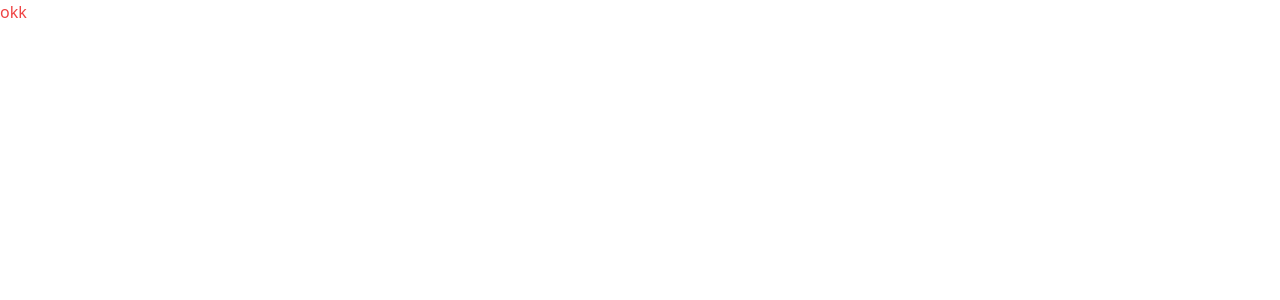
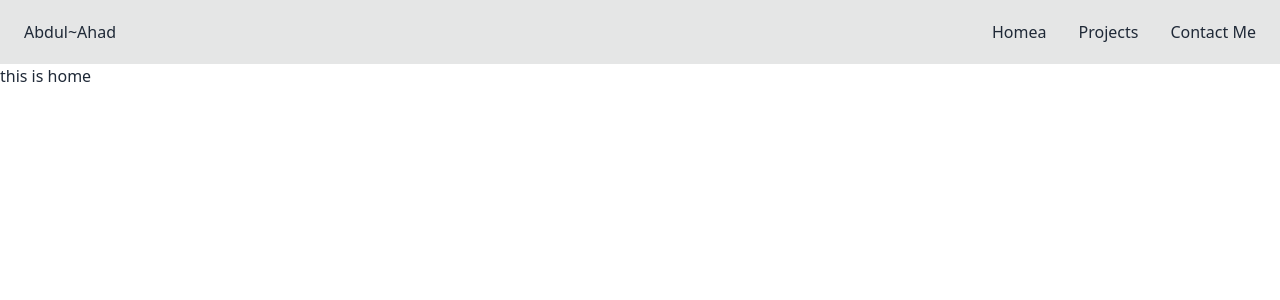
Before and after one commit to abdulahad-gh/portfolio, a React (Create React App) app: page / in a window 1280 px wide. Shown: the top 300 px of the page. Built offline with nearby package versions, Linux system fonts and the light colour scheme.

Commit message:
added navbar

```diff
--- a/public/index.html
+++ b/public/index.html
@@ -1,14 +1,12 @@
 <!DOCTYPE html>
-<html lang="en">
+<html lang="en" data-theme="light">
+
 <head>
   <meta charset="utf-8" />
   <link rel="icon" href="%PUBLIC_URL%/favicon.ico" />
   <meta name="viewport" content="width=device-width, initial-scale=1" />
   <meta name="theme-color" content="#000000" />
-    <meta
-      name="description"
-      content="Web site created using create-react-app"
-    />
+  <meta name="description" content="Web site created using create-react-app" />
   <link rel="apple-touch-icon" href="%PUBLIC_URL%/logo192.png" />
   <!--
       manifest.json provides metadata used when your web app is installed on a
@@ -26,6 +24,7 @@
     -->
   <title>React App</title>
 </head>
+
 <body>
   <noscript>You need to enable JavaScript to run this app.</noscript>
   <div id="root"></div>
@@ -40,4 +39,5 @@
       To create a production bundle, use `npm run build` or `yarn build`.
     -->
 </body>
+
 </html>
--- a/src/App.css
+++ /dev/null
@@ -1,38 +0,0 @@
-.App {
-  text-align: center;
-}
-
-.App-logo {
-  height: 40vmin;
-  pointer-events: none;
-}
-
-@media (prefers-reduced-motion: no-preference) {
-  .App-logo {
-    animation: App-logo-spin infinite 20s linear;
-  }
-}
-
-.App-header {
-  background-color: #282c34;
-  min-height: 100vh;
-  display: flex;
-  flex-direction: column;
-  align-items: center;
-  justify-content: center;
-  font-size: calc(10px + 2vmin);
-  color: white;
-}
-
-.App-link {
-  color: #61dafb;
-}
-
-@keyframes App-logo-spin {
-  from {
-    transform: rotate(0deg);
-  }
-  to {
-    transform: rotate(360deg);
-  }
-}
--- a/src/App.js
+++ b/src/App.js
@@ -1,10 +1,12 @@
-import './App.css';
+import Home from './pages/Home';
+import Navbar from './pages/shared/Navbar';
 
 function App() {
   return (
-    <div >
-      <h1 className='text-red-500' >okk</h1>
-    </div>
+    <Navbar>
+      <Home />
+
+    </Navbar>
   );
 }
 
--- /dev/null
+++ b/src/pages/Home.js
@@ -0,0 +1,12 @@
+import React from 'react';
+
+const Home = () => {
+    return (
+        <div>
+            <h1>this is home </h1>
+
+        </div>
+    );
+};
+
+export default Home;
--- /dev/null
+++ b/src/pages/shared/Navbar.js
@@ -0,0 +1,50 @@
+import React from 'react';
+
+const Navbar = ({ children }) => {
+    const menuItmes = <>
+        <li><a>Homea</a></li>
+        <li><a>Projects</a></li>
+        <li><a>Contact Me</a></li>
+
+    </>
+    return (
+        <div>
+            <div class="drawer">
+                <input id="my-drawer-3" type="checkbox" class="drawer-toggle" />
+                <div class="drawer-content flex flex-col">
+                    {/* <!-- Navbar --> */}
+                    <div class="w-full navbar bg-base-300">
+                        <div class="flex-none lg:hidden">
+                            <label for="my-drawer-3" class="btn btn-square btn-ghost">
+                                <svg xmlns="http://www.w3.org/2000/svg" fill="none" viewBox="0 0 24 24" class="inline-block w-6 h-6 stroke-current"><path stroke-linecap="round" stroke-linejoin="round" stroke-width="2" d="M4 6h16M4 12h16M4 18h16"></path></svg>
+                            </label>
+                        </div>
+                        <div class="flex-1 px-2 mx-2">Abdul~Ahad</div>
+                        <div class="flex-none hidden lg:block">
+                            <ul class="menu menu-horizontal">
+                                {
+                                    menuItmes
+                                }
+                            </ul>
+                        </div>
+                    </div>
+                    {/* <!-- Page content here --> */}
+                    {
+                        children
+                    }
+                </div>
+                <div class="drawer-side">
+                    <label for="my-drawer-3" class="drawer-overlay"></label>
+                    <ul class="menu p-4 overflow-y-auto w-80 bg-base-100">
+                        {
+                            menuItmes
+                        }
+                    </ul>
+
+                </div>
+            </div>
+        </div>
+    );
+};
+
+export default Navbar;
```
Lines whose indentation alone changed are shown as unchanged.
